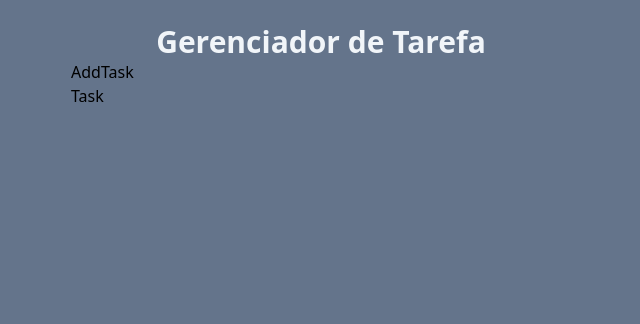
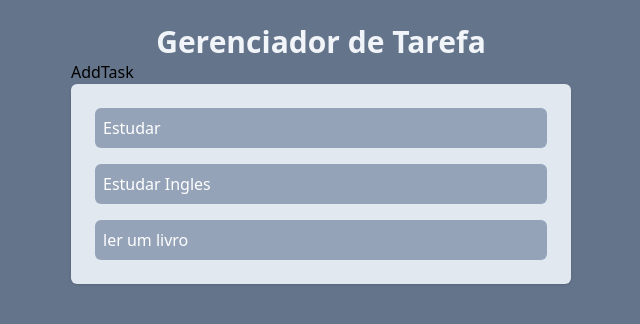
Before and after one commit to cesinhadev/Gerenciador_Tarefa, a React (Vite) app: page / in a window 1280 px wide. Shown: the top 324 px of the page, without its empty margins (319-959 px from the left). Built offline with nearby package versions, Linux system fonts and the light colour scheme.

Commit message:
Adicionando lista de tarefas

```diff
--- a/src/App.jsx
+++ b/src/App.jsx
@@ -1,16 +1,40 @@
+import { useState } from "react";
 import AddTask from "./components/AddTask";
 import Task from "./components/Task";
 
+function App() {
+	const [tasks, setTasks] = useState([
+		{
+			id: 1,
+			title: "Estudar",
+			description:
+				"Estudar programação para se tornar um desenvolvedor full-stack",
+			isCompleted: false,
+		},
+		{
+			id: 2,
+			title: "Estudar Ingles",
+			description:
+				"Estudar Ingles para se tornar um desenvolvedor full-stack",
+			isCompleted: false,
+		},
+		{
+			id: 3,
+			title: "ler um livro",
+			description:
+				"Ler um livro novo",
+			isCompleted: false,
+		},
+	]);
 
-function App() {
 	return (
 		<div className="w-screen h-screen bg-slate-500 flex justify-center p-6">
 			<div className="w-[500px]">
 				<h1 className="text-3xl text-slate-100 font-bold text-center">
 					Gerenciador de Tarefa
 				</h1>
-        <AddTask/>
-        <Task/>
+				<AddTask />
+				<Task tasks={tasks}/>
 			</div>
 		</div>
 	);
--- a/src/components/Task.jsx
+++ b/src/components/Task.jsx
@@ -1,8 +1,12 @@
-function Task() {
+function Task(props) {
 	return (
-		<div>
-            <h1>Task</h1>
-        </div>
+		<ul className="space-y-4 p-6 bg-slate-200 rounded-md shadow">
+			{props.tasks.map((task) => (
+				<li key={task.id} className="bg-slate-400 text-white p-2 rounded-md">
+					{task.title}
+				</li>
+			))}
+		</ul>
 	);
 }
 
```
